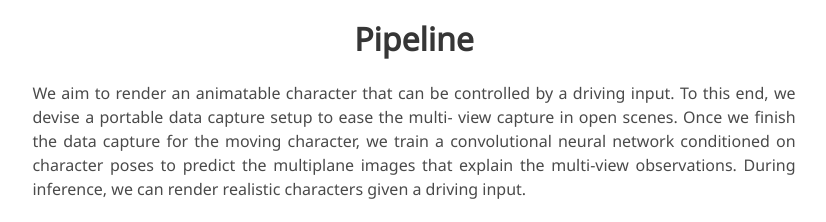
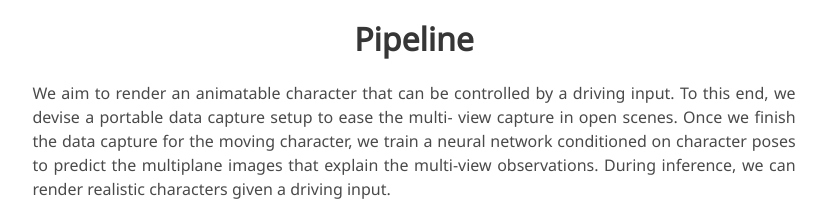
Before and after one commit to ken-ouyang/ken-ouyang.github.io, a plain HTML site: page cmpi/index.html in a window 1280 px wide. Shown: the part 988-1210 px from the top of the page, without its empty margins (226-1052 px from the left). Drawn offline with nearby package versions, Linux system fonts and the light colour scheme; some icons are missing; a web font is replaced by a local one.

Commit message:
change title

```diff
--- a/cmpi/index.html
+++ b/cmpi/index.html
@@ -6,7 +6,7 @@
         content="Real-Time Neural Character Rendering with Pose-Guided Multiplane Images">
   <meta name="keywords" content="MPI,RNCR">
   <meta name="viewport" content="width=device-width, initial-scale=1">
-  <title>Nerfies: Deformable Neural Radiance Fields</title>
+  <title>Real-Time Neural Character Rendering with Pose-Guided Multiplane Images</title>
 
   <!-- Global site tag (gtag.js) - Google Analytics -->
   <script async src="https://www.googletagmanager.com/gtag/js?id=G-PYVRSFMDRL"></script>
@@ -235,7 +235,7 @@
             We aim to render an animatable character that can be controlled by a driving
             input. To this end, we devise a portable data capture setup to ease the multi-
             view capture in open scenes. Once we finish the data capture for
-             the moving character, we train a convolutional neural network conditioned on character poses
+             the moving character, we train a neural network conditioned on character poses
              to predict the multiplane images that explain the multi-view observations.
              During inference, we can render realistic characters given a driving
              input.
```
